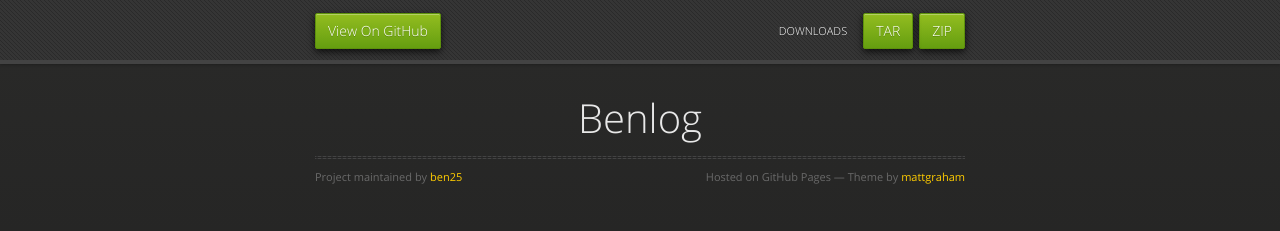
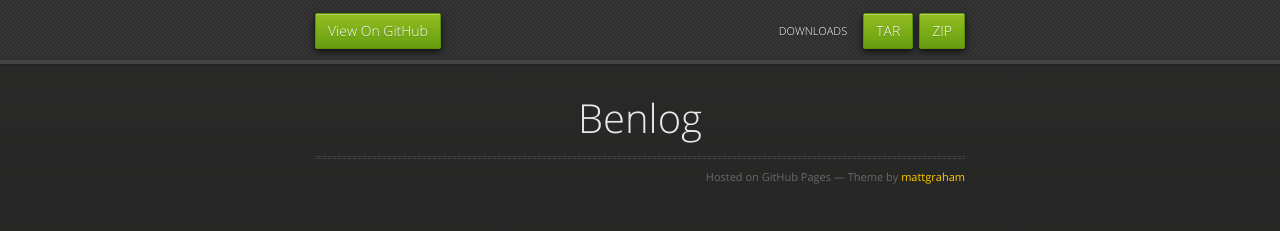
Before and after one commit to easonweb/website, a plain HTML site: page index.html in a window 1280 px wide. Shown: the top 231 px of the page. Drawn offline with nearby package versions, Linux system fonts and the light colour scheme.

Commit message:
Update index.html

```diff
--- a/index.html
+++ b/index.html
@@ -34,7 +34,7 @@
           <h1>Benlog</h1>
           <p></p>
           <hr>
-          <span class="credits left">Project maintained by <a href="https://github.com/ben25">ben25</a></span>
+          <!--<span class="credits left">Project maintained by <a href="https://github.com/ben25">ben25</a></span>-->
           <span class="credits right">Hosted on GitHub Pages &mdash; Theme by <a href="http://twitter.com/#!/michigangraham">mattgraham</a></span>
         </div>
 
```
